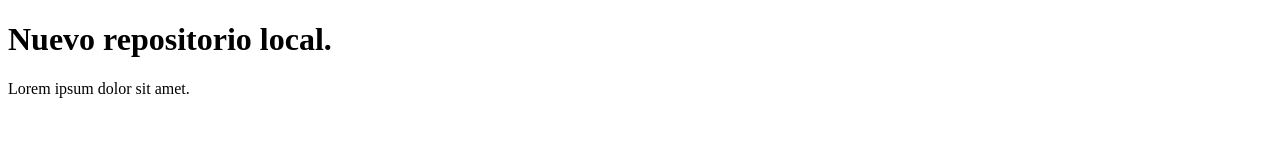
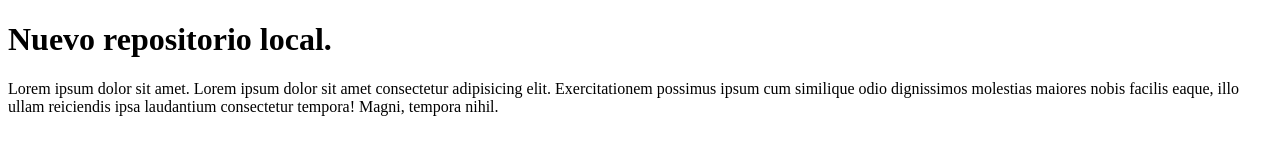
Before and after one commit to rodrigozungri/comision-22550-after, a plain HTML site: page index.html in a window 1280 px wide. Drawn offline with Linux system fonts and the light colour scheme.

Commit message:
agrego mas txt

```diff
--- a/index.html
+++ b/index.html
@@ -9,7 +9,7 @@
 <body>
 
     <h1>Nuevo repositorio local.</h1>
-    <p>Lorem ipsum dolor sit amet.</p>
+    <p>Lorem ipsum dolor sit amet. Lorem ipsum dolor sit amet consectetur adipisicing elit. Exercitationem possimus ipsum cum similique odio dignissimos molestias maiores nobis facilis eaque, illo ullam reiciendis ipsa laudantium consectetur tempora! Magni, tempora nihil.</p>
 
 </body>
 </html>
```
